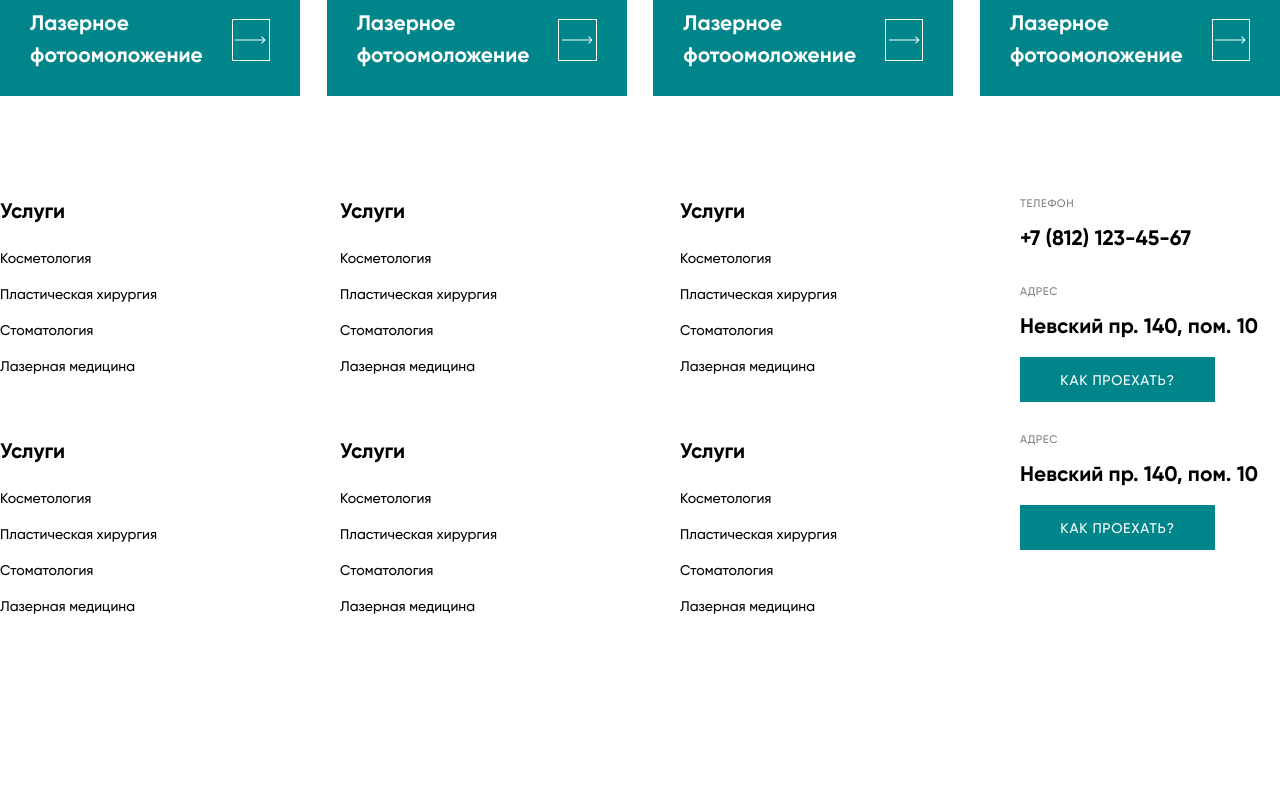
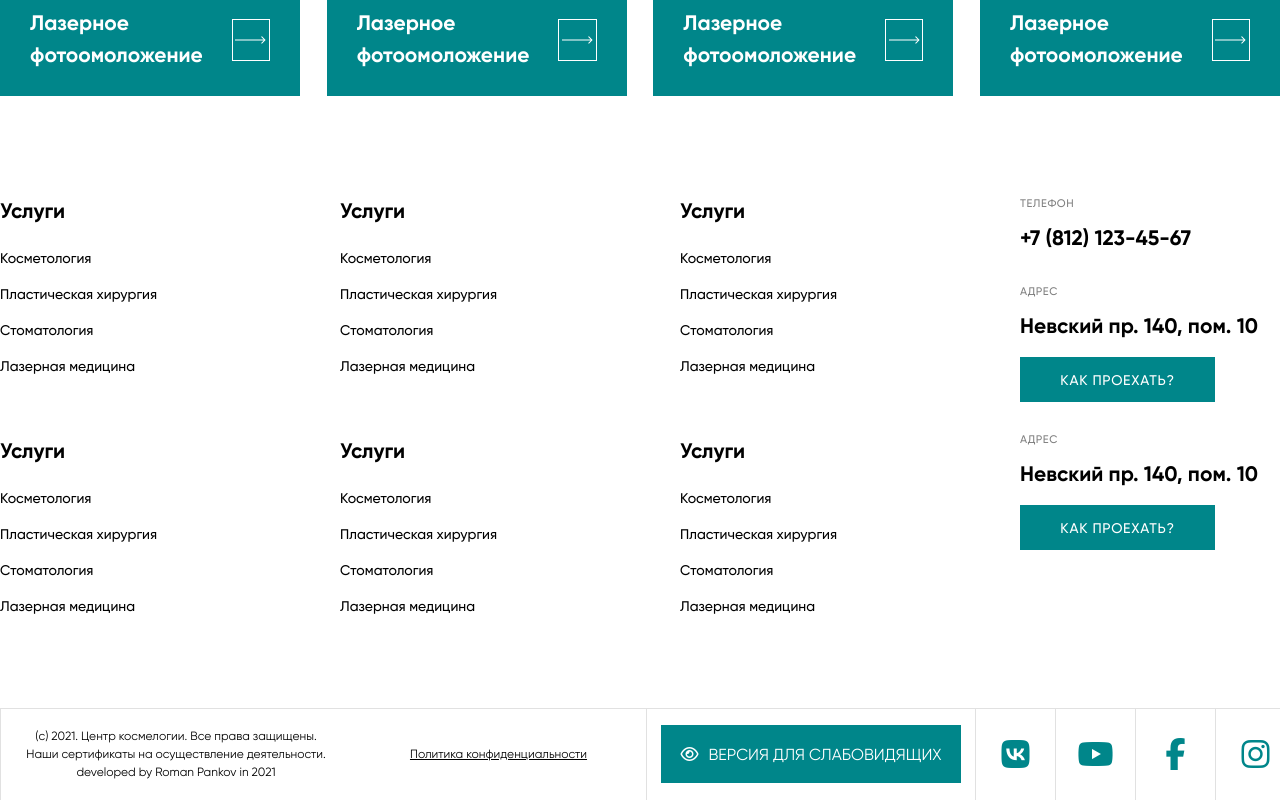
Before and after one commit to extpankov/medi, a website built with webpack: page src/index.html in a window 1280 px wide. Shown: the part 2562-3362 px from the top of the page. Before the commit the page ends 3194 px from the top, so only its background shows below. Built offline with nearby package versions, Linux system fonts and the light colour scheme.

Commit message:
add: footer__bottom-container in footer

```diff
--- a/src/index.html
+++ b/src/index.html
@@ -348,6 +348,46 @@
                 </div>
             </div>
         </div>
+        <div class="footer__bottom-container fbc wrapper">
+            <div class="fbc__copyright">
+                (c) 2021. Центр космелогии. Все права защищены. <br>
+                Наши сертификаты на осуществление деятельности. <br>
+                developed by <a href="https://github.com/extpankov" class="fbc__copyright-a">Roman Pankov</a> in 2021
+            </div>
+            <div class="fbc__private-policy">
+                <a href="#" class="fbc__private-policy-a">Политика конфиденциальности</a>
+            </div>
+            <div class="fbc__btn-container">
+                <div class="fbc__button btn">
+                    <div class="hb__eye">
+                        <i class="fa fa-eye" aria-hidden="true"></i>
+                    </div>
+                    <div class="hb__text">
+                        Версия для слабовидящих
+                    </div>
+                </div>
+            </div>
+            <a href="#" class="fbc__sn-a">
+                <div class="fbc__sn fbc__vk">
+                    <i class="fa fa-vk" aria-hidden="true"></i>
+                </div>
+            </a>
+            <a href="#" class="fbc__sn-a">
+                <div class="fbc__sn fbc__yt">
+                    <i class="fa fa-youtube-play" aria-hidden="true"></i>
+                </div>
+            </a>
+            <a href="#" class="fbc__sn-a">
+                <div class="fbc__sn fbc__fb">
+                    <i class="fa fa-facebook" aria-hidden="true"></i>
+                </div>
+            </a>
+            <a href="#" class="fbc__sn-a">
+                <div class="fbc__sn fbc__inst">
+                    <i class="fa fa-instagram" aria-hidden="true"></i>
+                </div>
+            </a>
+        </div>
     </footer>
 </body>
 
--- a/src/style.scss
+++ b/src/style.scss
@@ -108,14 +108,15 @@ body {
     align-items: center;
 }
 
-.hb__button {
+.hb__button, .fbc__button {
     width: 270px;
     height: 40px;
     color: white;
     padding: 10px 15px 8px;
+    font-size: 16px;
 }
 
-.hb__button:hover, .ftc__btn:hover {
+.hb__button:hover, .ftc__btn:hover, .fbc__button:hover {
     background-color: $accent-2;
     transition: 0.2s;
 }
@@ -124,7 +125,7 @@ body {
     margin-right: 10px;
 }
 
-.header__sn {
+.header__sn, .fbc__sn {
     height: 100%;
     font-size: 32px;
     display: flex;
@@ -135,7 +136,8 @@ body {
 
 .header__sn-a,
 .header__sn-a:active,
-.header__sn-a:hover {
+.header__sn-a:hover,
+.fbc__sn-a {
     color: $accent-1;
     text-decoration: none;
 }
@@ -666,3 +668,44 @@ body {
     margin-top: 15px;
     color: white;
 }
+
+.footer__bottom-container {
+    height: 91px;
+    margin-top: 76px;
+    border: 1px solid rgba(196, 196, 196, 0.5);
+    border-right: 0;
+    border-bottom: 0;
+    display: grid;
+    grid-template-columns: 350px 295px 330px repeat(4, 80px);
+    font-family: Gilroy;
+    font-style: normal;
+    font-weight: normal;
+    font-size: 12px;
+    line-height: 150%;
+}
+
+.fbc__copyright {
+    margin: auto;
+    text-align: center;
+}
+
+.fbc__copyright-a {
+    text-decoration: none;
+    color: black;
+}
+
+.fbc__private-policy {
+    margin: auto;
+}
+
+.fbc__private-policy-a {
+    color: black;
+}
+
+.fbc__btn-container {
+    display: flex;
+    justify-content: center;
+    align-items: center;
+    border-right: 1px solid rgba(196, 196, 196, 0.5);
+    border-left: 1px solid rgba(196, 196, 196, 0.5);
+}
```
Also changed, not shown: src/style.min.css, 1 other file.
